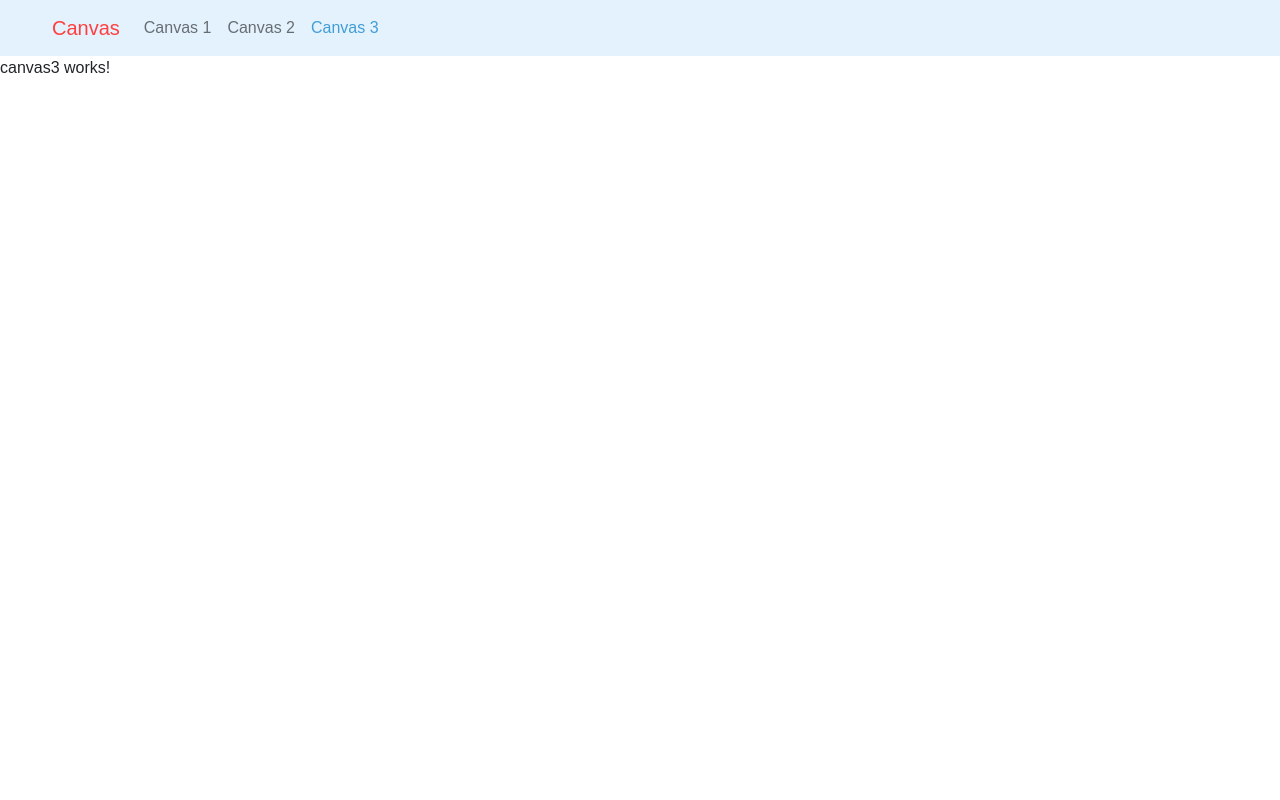
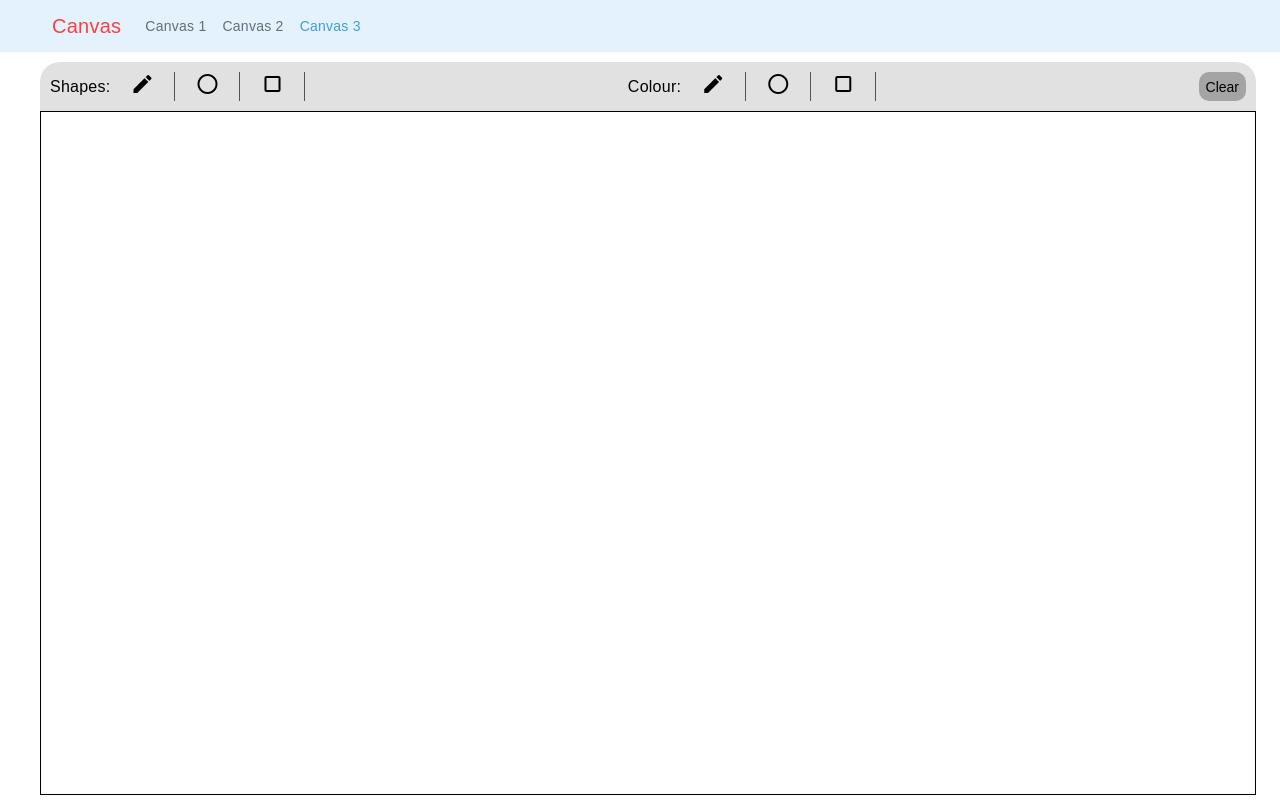
Before and after one commit to testofficemail01/Canvas_Angular, an Angular app: page /canvas3 in a window 1280 px wide. Built offline with nearby package versions, Linux system fonts and the light colour scheme.

Commit message:
canvas 3

```diff
--- a/angular.json
+++ b/angular.json
@@ -30,6 +30,7 @@
               "src/assets"
             ],
             "styles": [
+              "@angular/material/prebuilt-themes/pink-bluegrey.css",
               "src/styles.scss"
             ],
             "scripts": [],
@@ -95,6 +96,7 @@
               "src/assets"
             ],
             "styles": [
+              "@angular/material/prebuilt-themes/pink-bluegrey.css",
               "src/styles.scss"
             ],
             "scripts": []
--- a/package.json
+++ b/package.json
@@ -12,10 +12,12 @@
   "private": true,
   "dependencies": {
     "@angular/animations": "^17.0.0",
+    "@angular/cdk": "^17.3.10",
     "@angular/common": "^17.0.0",
     "@angular/compiler": "^17.0.0",
     "@angular/core": "^17.0.0",
     "@angular/forms": "^17.0.0",
+    "@angular/material": "^17.3.10",
     "@angular/platform-browser": "^17.0.0",
     "@angular/platform-browser-dynamic": "^17.0.0",
     "@angular/platform-server": "^17.0.0",
--- a/src/app/app.config.ts
+++ b/src/app/app.config.ts
@@ -3,7 +3,8 @@ import { provideRouter } from '@angular/router';
 
 import { routes } from './app.routes';
 import { provideClientHydration } from '@angular/platform-browser';
+import { provideAnimationsAsync } from '@angular/platform-browser/animations/async';
 
 export const appConfig: ApplicationConfig = {
-  providers: [provideRouter(routes), provideClientHydration()]
+  providers: [provideRouter(routes), provideClientHydration(), provideAnimationsAsync()]
 };
--- a/src/app/canvas1/canvas1.component.ts
+++ b/src/app/canvas1/canvas1.component.ts
@@ -1,4 +1,5 @@
-import { Component, OnInit } from '@angular/core';
+import { DOCUMENT, isPlatformBrowser } from '@angular/common';
+import { Component, inject, OnInit, PLATFORM_ID } from '@angular/core';
 
 @Component({
   selector: 'app-canvas1',
@@ -8,10 +9,14 @@ import { Component, OnInit } from '@angular/core';
   styleUrl: './canvas1.component.scss'
 })
 export class Canvas1Component implements OnInit {
+
+  private document = inject(DOCUMENT);
+  private platformId = inject(PLATFORM_ID);
+
   ngOnInit(): void {
-    const canvas: HTMLCanvasElement = document.getElementById('canvas1') as HTMLCanvasElement;
-    const width = canvas.width;
-    const height = canvas.height;
+    if (isPlatformBrowser(this.platformId)) {
+      const canvas: HTMLCanvasElement = this.document.getElementById('canvas1') as HTMLCanvasElement;
+
       if (canvas) {
         const ctx = canvas.getContext('2d');
         const pixelRatio = window.devicePixelRatio || 1;
@@ -98,3 +103,4 @@ export class Canvas1Component implements OnInit {
       }
     }
   }
+}
--- a/src/app/canvas3/canvas3.component.html
+++ b/src/app/canvas3/canvas3.component.html
@@ -1 +1,24 @@
-<p>canvas3 works!</p>
+<div class="container-custom">
+  <div class="canvas3-container">
+    <div class="toolbar">
+      <div class="tools">
+        <p>Shapes: </p>
+        <button type="button" (click)="changeSelectedTool('free-hand')"><mat-icon class="material-symbols-outlined">edit</mat-icon></button>
+        <button type="button" (click)="changeSelectedTool('circle')"><mat-icon class="material-symbols-outlined">radio_button_unchecked</mat-icon></button>
+        <button type="button" (click)="changeSelectedTool('rectangle')"><mat-icon class="material-symbols-outlined">crop_square</mat-icon></button>
+        <!-- <button type="button"><mat-icon class="material-symbols-outlined">diagonal_line</mat-icon></button>
+        <button type="button"><mat-icon class="material-symbols-outlined">line_curve</mat-icon></button> -->
+      </div>
+      <div class="tools">
+        <p>Colour: </p>
+        <button type="button" (click)="changeSelectedTool('free-hand')"><mat-icon class="material-symbols-outlined">edit</mat-icon></button>
+        <button type="button" (click)="changeSelectedTool('circle')"><mat-icon class="material-symbols-outlined">radio_button_unchecked</mat-icon></button>
+        <button type="button" (click)="changeSelectedTool('rectangle')"><mat-icon class="material-symbols-outlined">crop_square</mat-icon></button>
+        <!-- <button type="button"><mat-icon class="material-symbols-outlined">diagonal_line</mat-icon></button>
+        <button type="button"><mat-icon class="material-symbols-outlined">line_curve</mat-icon></button> -->
+      </div>
+      <button class="clear-canvas-btn" (click)="clearCanvas()">Clear</button>
+    </div>
+    <canvas id="canvas3" #canvas3 class="canvas canvas3"></canvas>
+  </div>
+</div>
--- a/src/app/canvas3/canvas3.component.scss
+++ b/src/app/canvas3/canvas3.component.scss
@@ -0,0 +1,51 @@
+.canvas3-container {
+  position: relative;
+
+  .toolbar {
+    background: #e1e1e1;
+    color: #000000;
+    display: flex;
+    justify-content: space-between;
+    padding: 10px 10px;
+    border-radius: 20px 20px 0 0;
+    margin-top: 10px;
+
+    .tools {
+      display: flex;
+      align-items: center;
+
+      p {
+        margin: 0px;
+        padding: 0px;
+        font-size: 16px;
+
+      }
+
+      button {
+        border: 0px;
+        padding: 0px 20px;
+        margin: 0px;
+        background-color: transparent !important;
+        border-right: 1px solid #545454;
+      }
+    }
+
+    .clear-canvas-btn {
+      background: #a4a4a4;
+      color: #000000;
+      padding: 1px 7px;
+      border: 0px;
+      border-radius: 10px;
+
+      &:hover {
+        background: #fbd2d2;
+        color: #ff5454;
+        cursor: pointer;
+      }
+    }
+  }
+
+  .canvas3 {
+    height: calc(100vh - 116px) !important;
+  }
+}
--- a/src/app/canvas3/canvas3.component.ts
+++ b/src/app/canvas3/canvas3.component.ts
@@ -1,12 +1,106 @@
-import { Component } from '@angular/core';
+import { isPlatformBrowser } from '@angular/common';
+import { AfterViewInit, Component, ElementRef, inject, PLATFORM_ID, signal, viewChild } from '@angular/core';
+import {MatIconModule} from '@angular/material/icon';
 
+type toolType = 'free-hand' | 'circle' | 'rectangle' | 'straight_line' | 'curve_line';
 @Component({
   selector: 'app-canvas3',
   standalone: true,
-  imports: [],
+  imports: [MatIconModule],
   templateUrl: './canvas3.component.html',
   styleUrl: './canvas3.component.scss'
 })
-export class Canvas3Component {
 
+export class Canvas3Component implements AfterViewInit {
+  private platformId = inject(PLATFORM_ID)
+
+  private canvas = viewChild<ElementRef<HTMLCanvasElement>>('canvas3');
+  private ctx = signal<CanvasRenderingContext2D | null>(null);
+  private drawing = signal<boolean>(false);
+
+  private selectedTool = signal<toolType>('free-hand');
+
+  ngAfterViewInit(): void {
+    const canvas = this.canvas()?.nativeElement;
+    if (isPlatformBrowser(this.platformId) && canvas) {
+      this.ctx.set(canvas.getContext('2d'));
+
+      // const pixelRatio = window.devicePixelRatio || 1;
+      const pixelRatio = 1;
+
+      // Adjust canvas size for high-DPI displays
+      const width = canvas.clientWidth;
+      const height = canvas.clientHeight;
+
+      // Set canvas resolution based on the device pixel ratio
+      canvas.width = width * pixelRatio;
+      canvas.height = height * pixelRatio;
+
+      canvas.addEventListener('mousedown', this.startDrawing.bind(this));
+      canvas.addEventListener('mousemove', this.draw.bind(this));
+      canvas.addEventListener('mouseup', this.stopDrawing.bind(this));
+      canvas.addEventListener('mouseleave', this.stopDrawing.bind(this));
+    }
+  }
+
+  private startDrawing(event: MouseEvent): void {
+    this.drawing.set(true);
+    this.draw(event);
+  }
+
+  private stopDrawing(): void {
+    this.drawing.set(false);
+    const ctx = this.ctx();
+    ctx && ctx.beginPath(); // Reset the path
+  }
+
+  private draw(event: MouseEvent): void {
+    const drawing = this.drawing();
+    const ctx = this.ctx();
+
+    if (!drawing ||!ctx) return;
+
+    const canvas = this.canvas()?.nativeElement;
+    if (canvas) {
+      const rect = canvas.getBoundingClientRect();
+      const x = event.clientX - rect.left;
+      const y = event.clientY - rect.top;
+
+      ctx.lineWidth = 2;
+      ctx.lineCap = 'round';
+      ctx.lineJoin = 'round';
+      ctx.strokeStyle = 'black';
+
+      ctx.lineTo(x, y);
+      ctx.stroke();
+
+      ctx.beginPath(); // Reset the path
+      ctx.moveTo(x, y);
+    }
+  }
+
+  protected changeSelectedTool(toolType: toolType) {
+    this.selectedTool.set(toolType);
+    console.log("this.selectedTool: ", this.selectedTool());
+  }
+
+  clearCanvas(): void {
+    const canvas = this.canvas()?.nativeElement;
+    const ctx = this.ctx();
+
+    if (canvas && ctx) {
+      ctx.clearRect(0, 0, canvas.width, canvas.height);
+      ctx.beginPath(); // Reset the path
+    }
+  }
+
+  exportCanvasAsImage(): void {
+    const canvas = this.canvas();
+    if (!canvas || !this.ctx()) return;
+    const dataURL = canvas.nativeElement.toDataURL('image/png');
+    const link = document.createElement('a');
+    link.href = dataURL;
+    link.download = 'canvas-drawing.png';
+    link.click();
+  }
 }
--- a/src/index.html
+++ b/src/index.html
@@ -9,8 +9,10 @@
 
   <!-- Bootstrap CSS -->
   <link href="https://cdn.jsdelivr.net/npm/bootstrap@5.0.2/dist/css/bootstrap.min.css" rel="stylesheet" integrity="sha384-EVSTQN3/azprG1Anm3QDgpJLIm9Nao0Yz1ztcQTwFspd3yD65VohhpuuCOmLASjC" crossorigin="anonymous">
+  <link href="https://fonts.googleapis.com/css2?family=Roboto:wght@300;400;500&display=swap" rel="stylesheet">
+  <link href="https://fonts.googleapis.com/icon?family=Material+Icons" rel="stylesheet">
 </head>
-<body>
+<body class="mat-typography">
   <app-root></app-root>
 
   <!-- Bootstrap Bundle with Popper -->
--- a/src/styles.scss
+++ b/src/styles.scss
@@ -9,6 +9,7 @@
 
 .container-custom {
   margin: 0 40px;
+  width: 95%;
 }
 
 .canvas {
@@ -16,3 +17,6 @@
   height: calc(100vh - 62px);
   border:1px solid #000000;
 }
+
+html, body { height: 100%; }
+body { margin: 0; font-family: Roboto, "Helvetica Neue", sans-serif; }
```
Also changed, not shown: 1 other file (tests, documents, lock files or other folders). Lines whose indentation alone changed are shown as unchanged.
